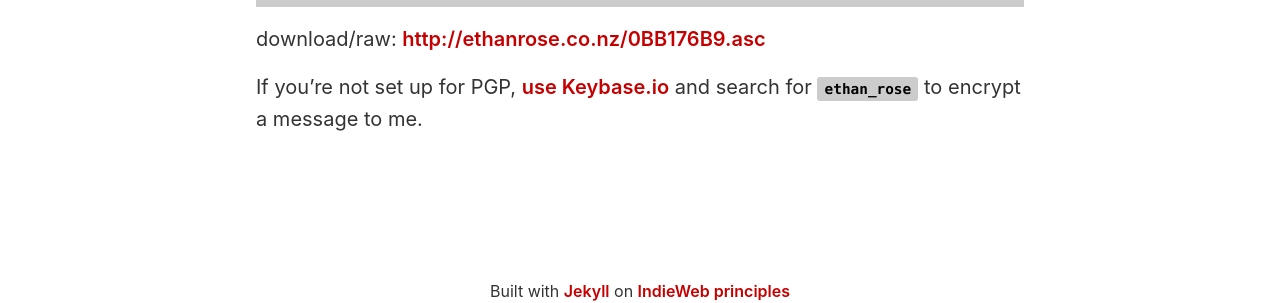
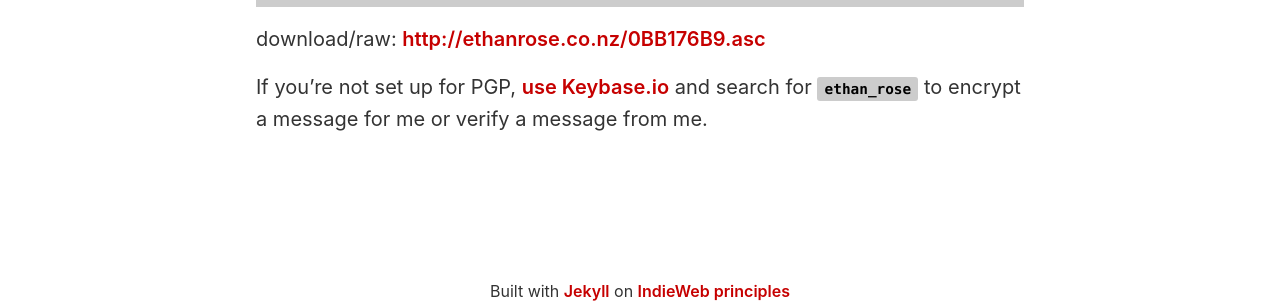
Before and after one commit to ethan4/ethan4.github.io, a Jekyll site: the page built from pgp.md, in a window 1280 px wide. Shown: the part 1887-2190 px from the top of the page. Built offline with Jekyll 4.4.1, drawn with Linux system fonts in a browser that asks for light colours.

Commit message:
Committing again

```diff
--- a/_config.yml
+++ b/_config.yml
@@ -9,7 +9,7 @@
 lang: en
 title: Ethan Rose
 email: ethan@ethanrose.co.nz
-description: I am an aspiring developer living in Auckland, New Zealand. <br> I spend my spare time thinking about UX, electronics, networks and radios.
+description: I am a tinkerer and apprentice electrician living in Auckland, New Zealand. <br> I spend my spare time thinking about UX, electronics, networks and radios.
 # Webmentions - leave blank (remove "yes") if you would not like to receive & display webmentions from other sites
 webmentions: yes
 
--- a/pgp.md
+++ b/pgp.md
@@ -99,4 +99,4 @@ lEr4hnOiwmyjJlXf2iaAOqMd9d42Pm+0Sq6rVlHKxjdPlQqZuvZ6W8LAS1/LUUBL
 download/raw:	[http://ethanrose.co.nz/0BB176B9.asc](http://ethanrose.co.nz/0BB176B9.asc)
 
 
-If you're not set up for PGP, [use Keybase.io](https://keybase.io/encrypt) and search for [`ethan_rose`](https://keybase.io/ethan_rose) to encrypt a message to me.
+If you're not set up for PGP, [use Keybase.io](https://keybase.io/encrypt) and search for [`ethan_rose`](https://keybase.io/ethan_rose) to encrypt a message for me or verify a message from me.
```
